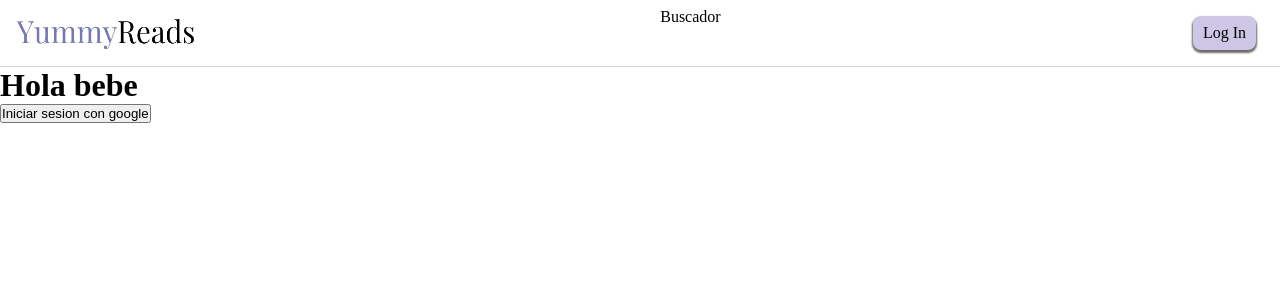
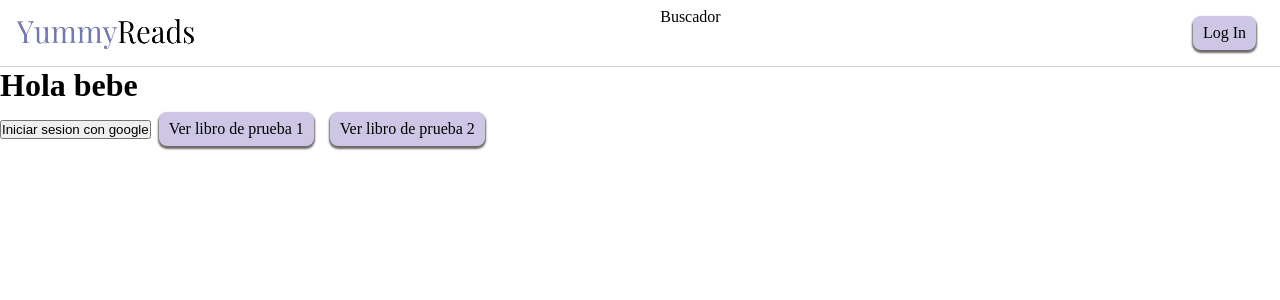
Before and after one commit to Serranosoft/wip-books-rrss, a Next.js app: page / in a window 1280 px wide. Shown: the top 300 px of the page. Built offline with nearby package versions, Linux system fonts and the light colour scheme.

Commit message:
Feat: Agregar libros de prueba en home para facilitar testing

```diff
--- a/src/pages/index.js
+++ b/src/pages/index.js
@@ -16,6 +16,8 @@ export default function Home() {
             <main className={styles.main}>
                 <h1>Hola bebe</h1>
                 <GoogleButton />
+                <Button url="/libro/rtyrtyrtyrty">Ver libro de prueba 1</Button>
+                <Button url="/libro/libro-de-prueba-2/">Ver libro de prueba 2</Button>
             </main>
         </>
     );
```
